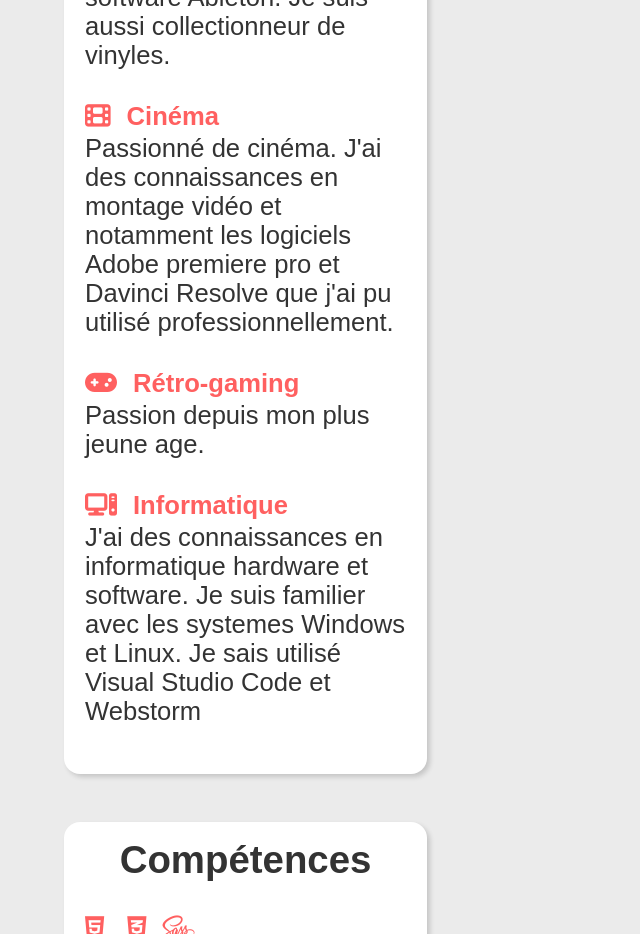
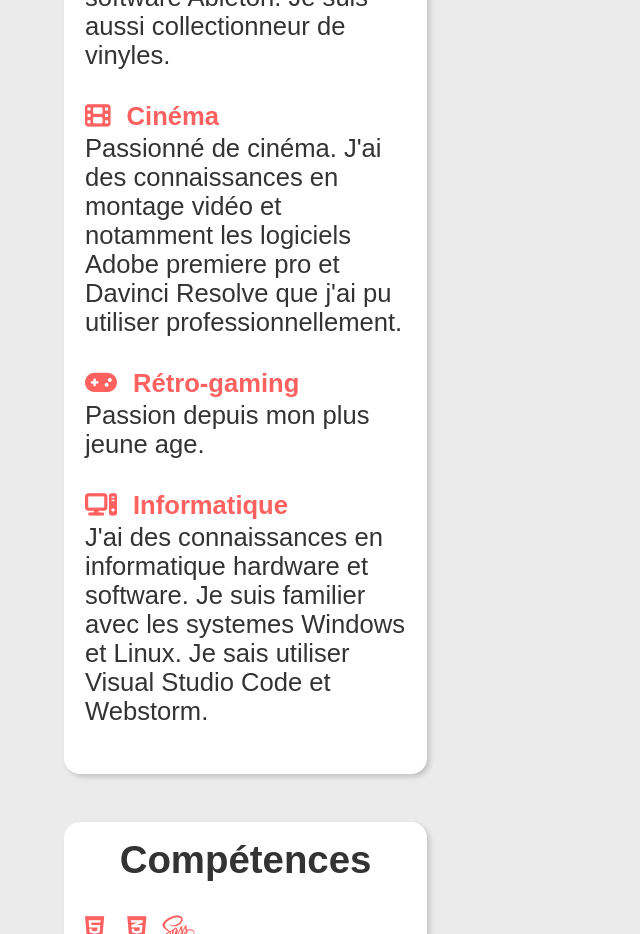
Before and after one commit to jessy-marion/Personnal-Website, a React (Create React App) app: page /cv in a window 1280 px wide. Shown: the part 1580-2514 px from the top of the page, without its empty margins (0-640 px from the left). Built offline with nearby package versions, Linux system fonts and the light colour scheme; a web font is replaced by a local one.

Commit message:
Fix: correction fautes

```diff
--- a/src/Pages/CV/CV.jsx
+++ b/src/Pages/CV/CV.jsx
@@ -68,7 +68,7 @@ function CV() {
               <p>
                 Passionné de cinéma. J'ai des connaissances en montage vidéo et
                 notamment les logiciels Adobe premiere pro et Davinci Resolve
-                que j'ai pu utilisé professionnellement.
+                que j'ai pu utiliser professionnellement.
               </p>
             </li>
             <li>
@@ -82,7 +82,7 @@ function CV() {
               <p>
                 J'ai des connaissances en informatique hardware et software. Je
                 suis familier avec les systemes Windows et Linux. Je sais
-                utilisé Visual Studio Code et Webstorm
+                utiliser Visual Studio Code et Webstorm.
               </p>
             </li>
           </ul>
```
